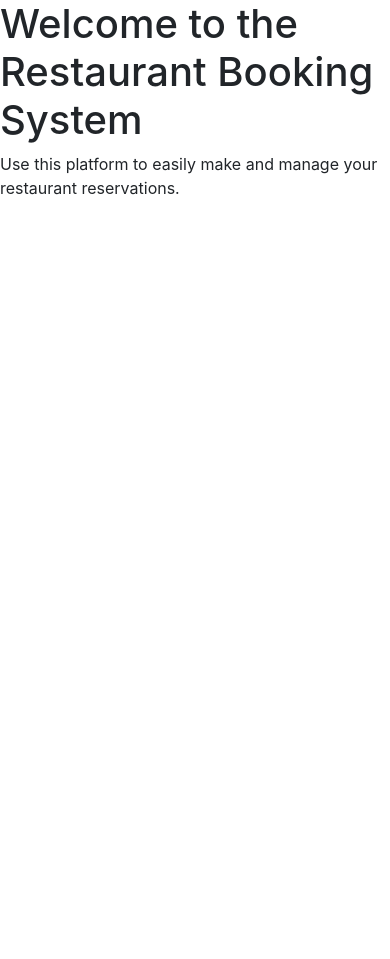
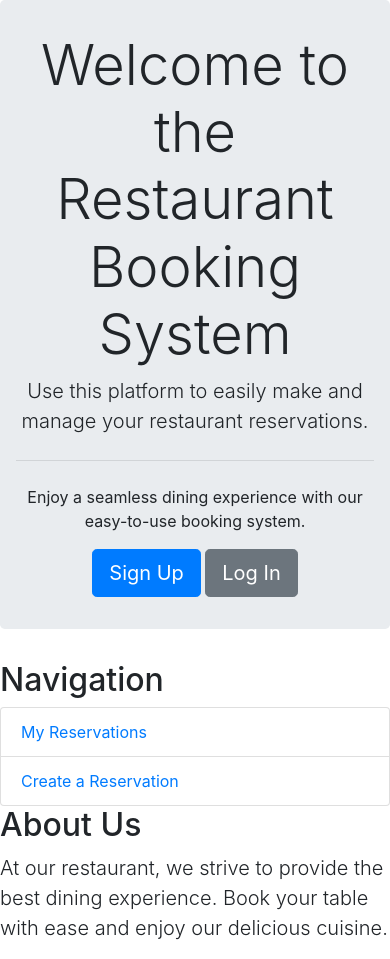
Before and after one commit to Seafzz/rest, a Django app: page / in a window 390 px wide. Shown: the part 24-983 px from the top of the page. Before the commit the page ends 219 px from the top, so only its background shows below. Run offline with Django 5.2, Linux system fonts and the light colour scheme; some libraries are stand-ins or nearby versions.

Commit message:
added bootsrap and added some bread text for the home page"

```diff
--- a/booking/templates/booking/home.html
+++ b/booking/templates/booking/home.html
@@ -1,8 +1,26 @@
 {% extends 'booking/base.html' %}
 {% block title %}Home{% endblock %}
 {% block content %}
-<h1>Welcome to the Restaurant Booking System</h1>
-<p>Use this platform to easily make and manage your restaurant reservations.</p>
+<div class="jumbotron text-center">
+    <h1 class="display-4">Welcome to the Restaurant Booking System</h1>
+    <p class="lead">Use this platform to easily make and manage your restaurant reservations.</p>
+    <hr class="my-4">
+    <p>Enjoy a seamless dining experience with our easy-to-use booking system.</p>
+    <a class="btn btn-primary btn-lg" href="{% url 'signup' %}" role="button">Sign Up</a>
+    <a class="btn btn-secondary btn-lg" href="{% url 'login' %}" role="button">Log In</a>
+</div>
 
-
+<div class="row">
+    <div class="col-md-6">
+        <h2>Navigation</h2>
+        <ul class="list-group">
+            <li class="list-group-item"><a href="{% url 'reservation_list' %}">My Reservations</a></li>
+            <li class="list-group-item"><a href="{% url 'create_reservation' %}">Create a Reservation</a></li>
+        </ul>
+    </div>
+    <div class="col-md-6">
+        <h2>About Us</h2>
+        <p class="lead">At our restaurant, we strive to provide the best dining experience. Book your table with ease and enjoy our delicious cuisine.</p>
+    </div>
+</div>
 {% endblock %}
```
